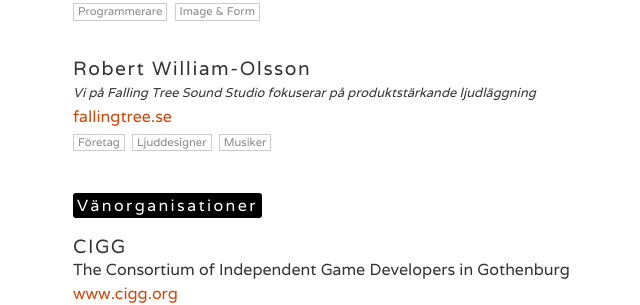
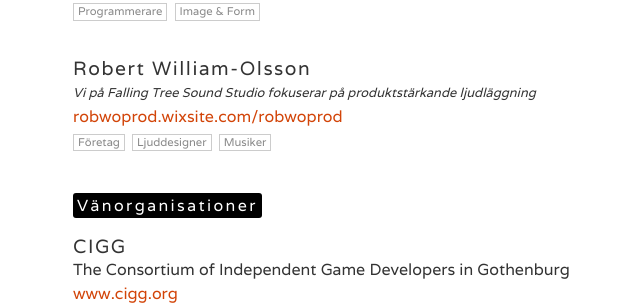
Before and after one commit to indiespel-gbg/indiespel-gbg.github.io, a Jekyll site: the page built from medlemmar.html, in a window 1280 px wide and 900 px high, scrolled down 7737 px. Shown: the part 290-595 px from the top of the window, without its empty margins (283-923 px from the left). Built offline with Jekyll 4.4.1, drawn with Linux system fonts in a browser that asks for light colours.

Commit message:
Robert William-Olsson new site

```diff
--- a/_data/members.yml
+++ b/_data/members.yml
@@ -146,7 +146,7 @@
 
 - name: Robert William-Olsson
   bio: Vi på Falling Tree Sound Studio fokuserar på produktstärkande ljudläggning
-  website: fallingtree.se
+  website: robwoprod.wixsite.com/robwoprod
   twitter:
   tags:
   - Företag
```
